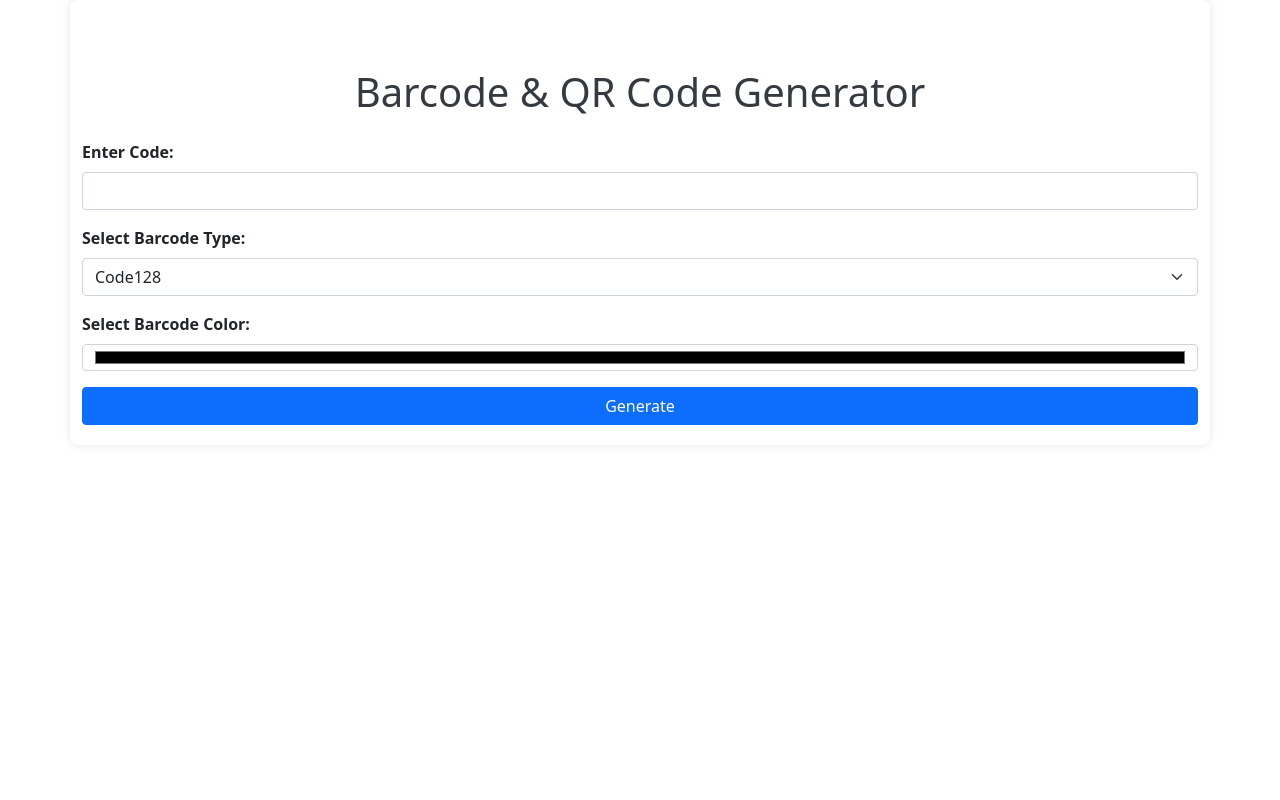
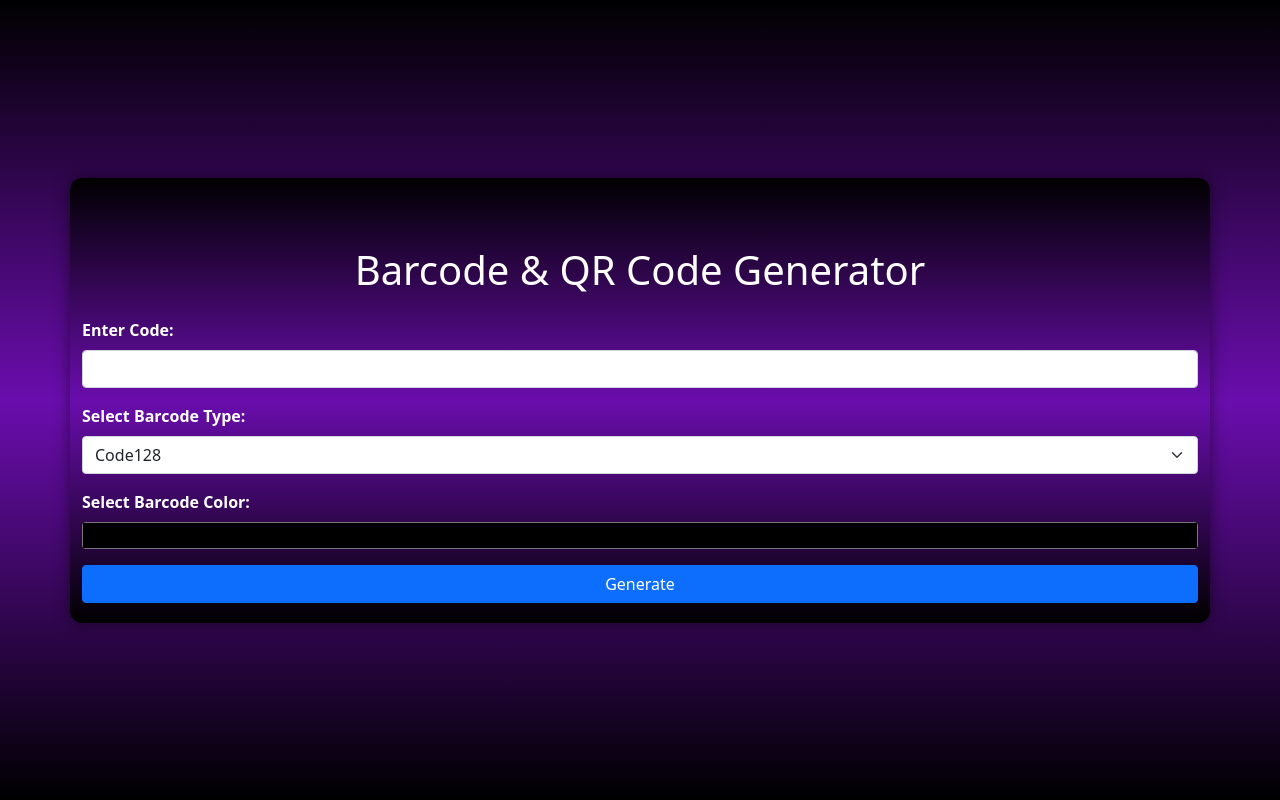
Before and after one commit to Arhaan-Siddiquee/Barcode.Generator, a Flask app: page / in a window 1280 px wide. Run offline with Flask 3, Linux system fonts and the light colour scheme.

Commit message:
ui updated

```diff
--- a/static/styles.css
+++ b/static/styles.css
@@ -1,30 +1,46 @@
 body {
-    background-color: #f8f9fa;
+    background: linear-gradient(180deg, #000000, #6a0dad, #000000);
+    min-height: 100vh;
+    display: flex;
+    align-items: center;
+    justify-content: center;
+    margin: 0;
+    font-family: Arial, sans-serif;
 }
 
 .container {
-    max-width: 600px;
+    max-width: 300px;
     margin: 0 auto;
     padding: 20px;
-    background-color: #ffffff;
-    box-shadow: 0px 0px 10px rgba(0, 0, 0, 0.1);
-    border-radius: 8px;
+    background: linear-gradient(180deg, #000000, #6a0dad, #000000);
+    box-shadow: 0px 0px 15px rgba(0, 0, 0, 0.5);
+    border-radius: 12px;
+    color: #ffffff;
 }
 
 h1 {
-    color: #343a40;
+    color: #ffffff;
+    text-align: center;
 }
 
 .form-label {
     font-weight: bold;
+    color: #ffffff;
 }
 
 .btn-primary {
-    background-color: #007bff;
-    border-color: #007bff;
+    background-color: #6a0dad;
+    border-color: #6a0dad;
 }
 
 .btn-primary:hover {
-    background-color: #0056b3;
-    border-color: #004085;
+    background-color: #8e2de2;
+    border-color: #4a00e0;
 }
+
+input[type="color"] {
+    border: none;
+    padding: 0;
+    width: 100%;
+    cursor: pointer;
+}
```
